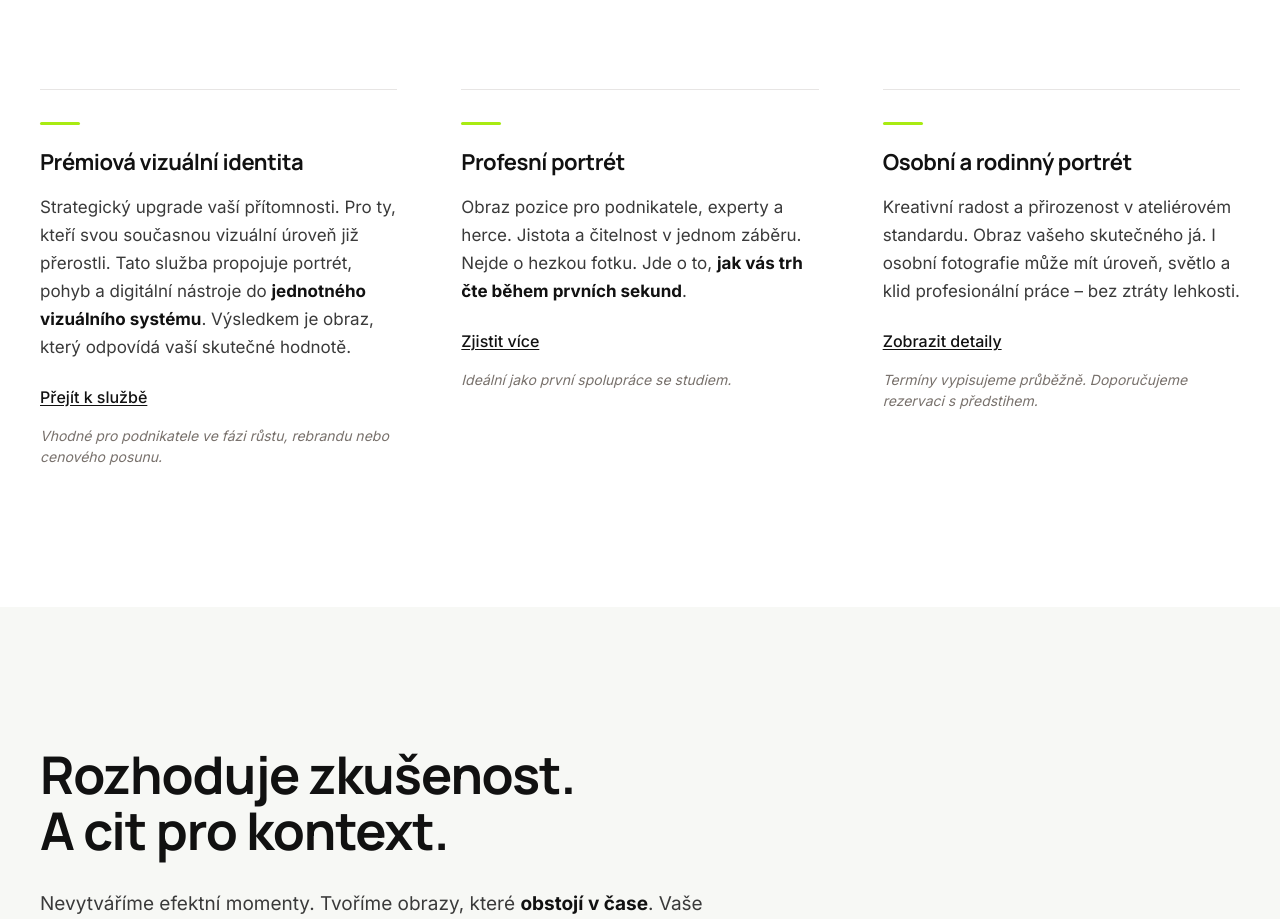
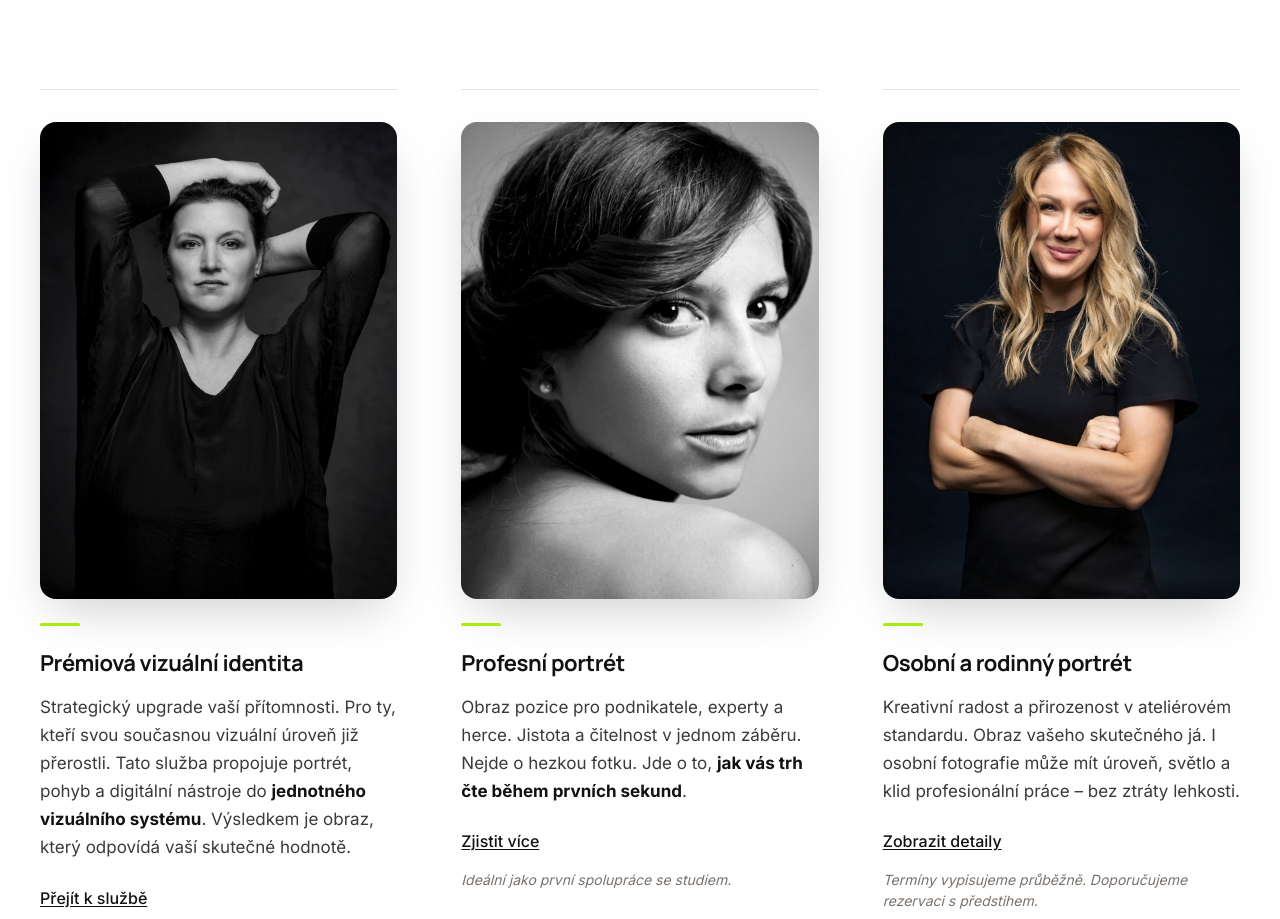
Before and after one commit to katarinabrics-eng/ai-content-studio, a Next.js app in the folder apps/content-studio/: page / in a window 1280 px wide. Shown: the part 1540-2459 px from the top of the page. Built offline with nearby package versions, Linux system fonts and the light colour scheme.

Commit message:
refactor: add images to HomePage sections for enhanced visual appeal and user engagement

```diff
--- a/apps/content-studio/src/app/page.tsx
+++ b/apps/content-studio/src/app/page.tsx
@@ -81,6 +81,9 @@ export default function HomePage() {
         <div className="mx-auto max-w-[1360px] px-6 xl:px-10">
           <div className="grid grid-cols-1 gap-16 md:grid-cols-3">
             <div className="flex flex-col border-t border-stone-200 pt-8">
+              <div className="overflow-hidden rounded-2xl shadow-[0_20px_50px_-12px_rgba(0,0,0,0.2)] mb-6">
+                <img src="/placeholders/PORTFOLIO PORTRET/vyber/7.JPG" alt="" className="aspect-[3/4] w-full object-cover object-center" />
+              </div>
               <div className="h-[3px] w-10 rounded-full bg-[#A8EB12]" style={{ marginBottom: "24px" }} aria-hidden />
               <h3 className="text-[22px] font-bold leading-tight text-[#111111]">Prémiová vizuální identita</h3>
               <p className="mt-4 text-[17px] leading-[1.65] text-[#3A3A3A]">
@@ -93,6 +96,9 @@ export default function HomePage() {
             </div>
 
             <div className="flex flex-col border-t border-stone-200 pt-8">
+              <div className="overflow-hidden rounded-2xl shadow-[0_20px_50px_-12px_rgba(0,0,0,0.2)] mb-6">
+                <img src="/placeholders/PORTFOLIO PORTRET/vyber/23.JPG" alt="" className="aspect-[3/4] w-full object-cover object-center" />
+              </div>
               <div className="h-[3px] w-10 rounded-full bg-[#A8EB12]" style={{ marginBottom: "24px" }} aria-hidden />
               <h3 className="text-[22px] font-bold leading-tight text-[#111111]">Profesní portrét</h3>
               <p className="mt-4 text-[17px] leading-[1.65] text-[#3A3A3A]">
@@ -105,6 +111,9 @@ export default function HomePage() {
             </div>
 
             <div className="flex flex-col border-t border-stone-200 pt-8">
+              <div className="overflow-hidden rounded-2xl shadow-[0_20px_50px_-12px_rgba(0,0,0,0.2)] mb-6">
+                <img src="/placeholders/PORTFOLIO PORTRET/vyber/35.JPG" alt="" className="aspect-[3/4] w-full object-cover object-center" />
+              </div>
               <div className="h-[3px] w-10 rounded-full bg-[#A8EB12]" style={{ marginBottom: "24px" }} aria-hidden />
               <h3 className="text-[22px] font-bold leading-tight text-[#111111]">Osobní a rodinný portrét</h3>
               <p className="mt-4 text-[17px] leading-[1.65] text-[#3A3A3A]">
```
